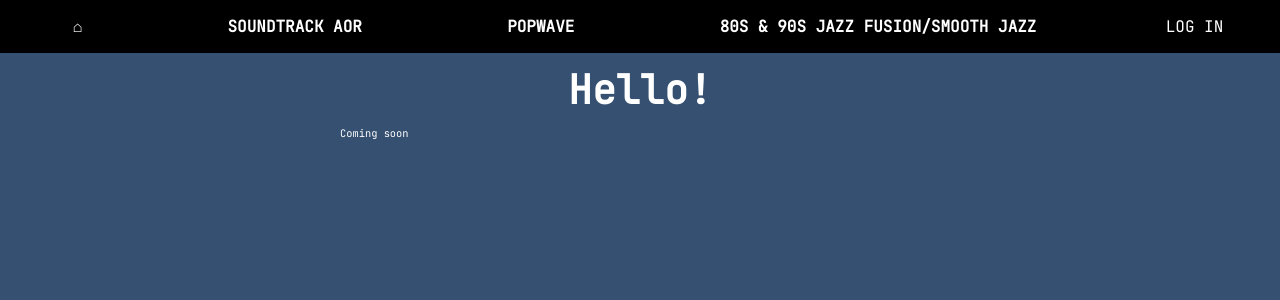
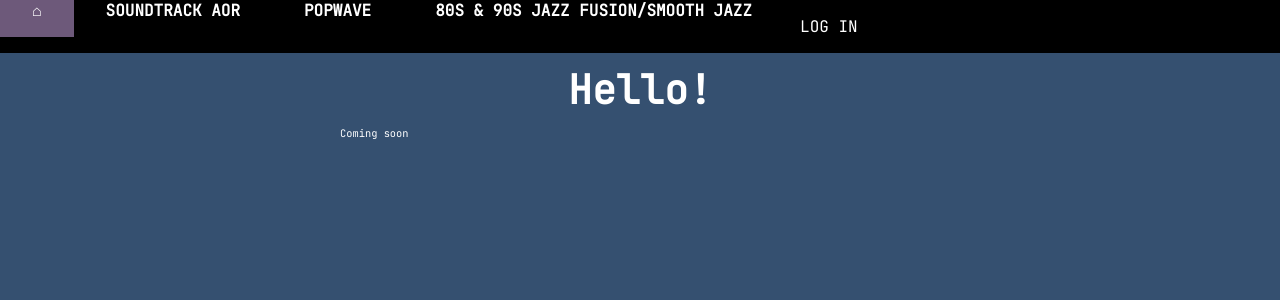
Before and after one commit to holoflash/fullstack-mern-app, a React (Create React App) app in the folder frontend/: page / in a window 1280 px wide. Shown: the top 300 px of the page. Built offline with nearby package versions, Linux system fonts and the light colour scheme; no server answers.

Commit message:
Add scrollIntoView to pages

```diff
--- a/frontend/src/NavBar.js
+++ b/frontend/src/NavBar.js
@@ -3,14 +3,12 @@ import { getAuth, signOut } from "firebase/auth";
 import useUser from './hooks/useUser'
 
 const NavBar = () => {
-
     const { user } = useUser()
     const navigate = useNavigate()
     const location = useLocation()
 
     return (
         <nav>
-            <div className="nav">
             <div className="nav-section">
                 <Link to="/">⌂</Link>
             </div>
@@ -27,7 +25,6 @@ const NavBar = () => {
                 ? <button onClick={() => { signOut(getAuth()) }}>LOG OUT</button>
                 : <button onClick={() => { navigate('/login', { state: { from: location.pathname } }) }}>LOG IN</button>
             }
-            </div>
         </nav>
     );
 }
```
Lines whose indentation alone changed are shown as unchanged.
